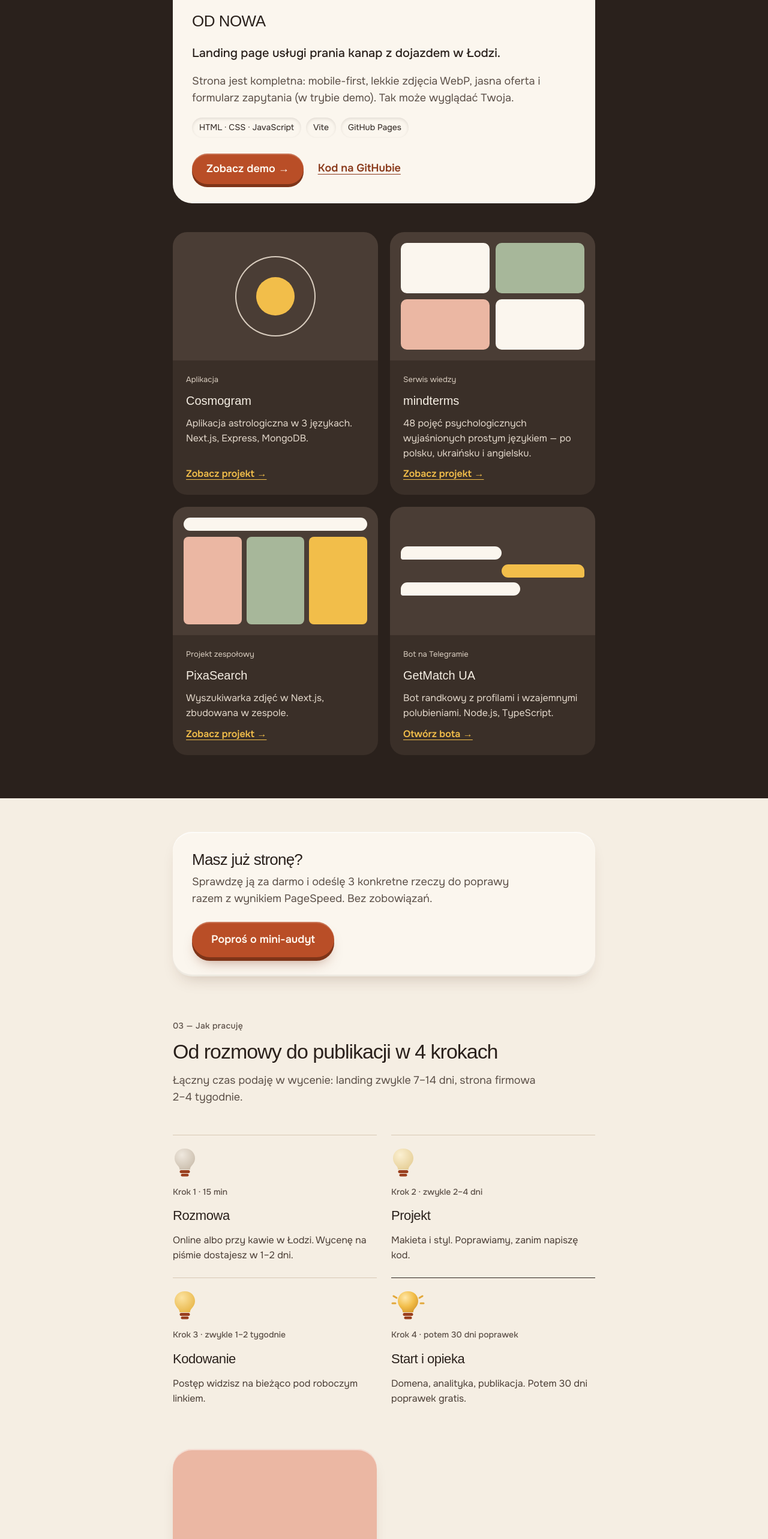
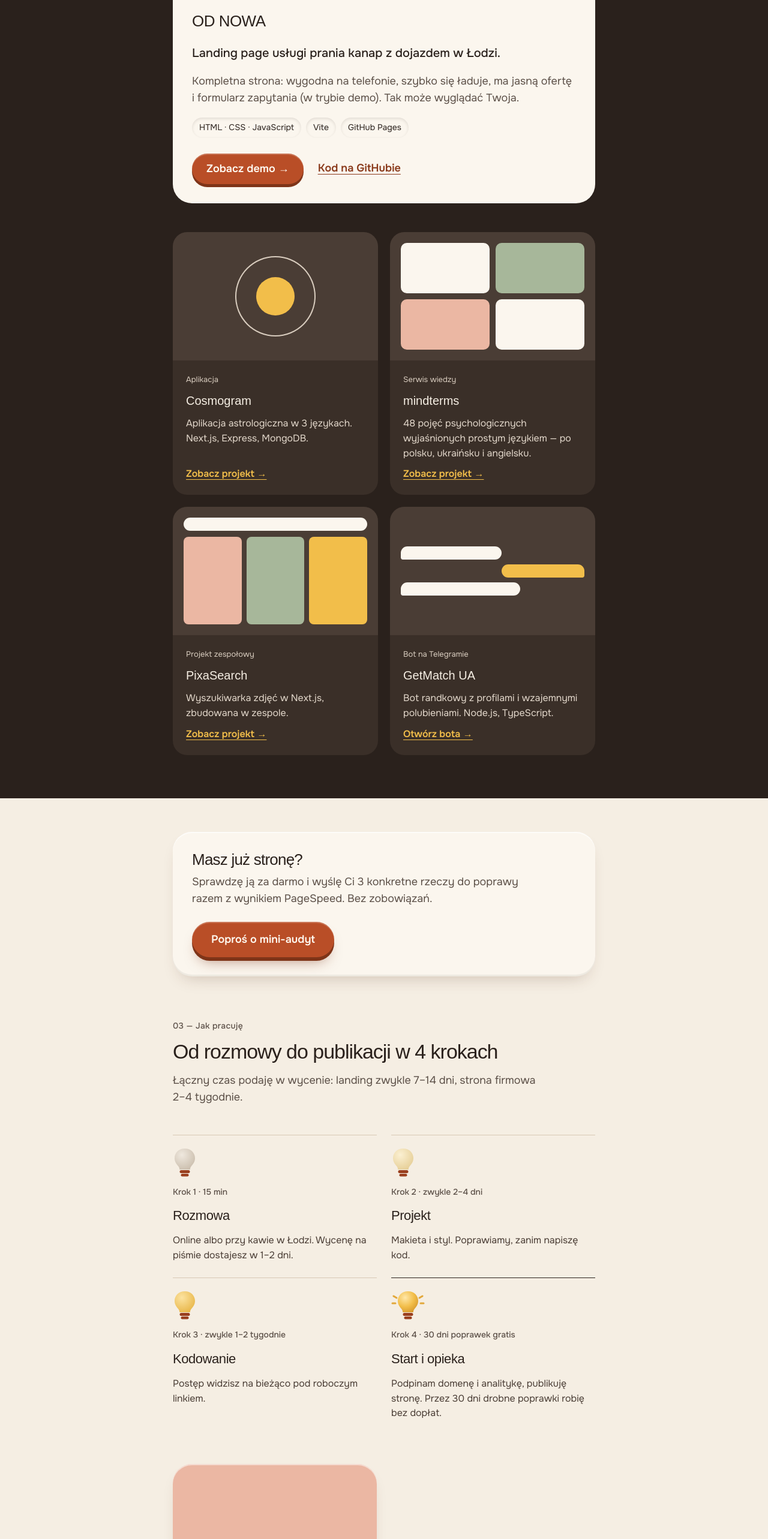
Before and after one commit to romanhavryliuk/web-z-pomyslem, a Next.js app: page / in a window 1280 px wide. Shown: the part 3820-6386 px from the top of the page at 60% size. Built offline with nearby package versions, Linux system fonts and the light colour scheme; a web font is replaced by a local one.

Commit message:
chore: content polish and non-breaking spaces

```diff
--- a/src/components/ServiceCard/ServiceCard.tsx
+++ b/src/components/ServiceCard/ServiceCard.tsx
@@ -1,4 +1,4 @@
-import type { services } from '@/content/pl';
+import { contact, type services } from '@/content/pl';
 import { ServiceIllustration } from '@/components/ServiceIllustration';
 import css from './ServiceCard.module.css';
 
@@ -36,7 +36,7 @@ export const ServiceCard = ({
           <span className={css.price}>{service.price}</span>
           <span className={css.time}>{service.time}</span>
         </p>
-        <a href="#kontakt" className={css.link}>
+        <a href={`#${contact.id}`} className={css.link}>
           {service.cta}
         </a>
       </div>
--- a/src/content/pl.ts
+++ b/src/content/pl.ts
@@ -18,8 +18,6 @@ export const nav = {
     { label: 'FAQ', href: '#faq' },
   ],
   cta: { label: 'Wyceń projekt', href: '#kontakt' },
-  menuOpen: 'Otwórz menu',
-  menuClose: 'Zamknij menu',
 } as const;
 
 export const hero = {
@@ -64,7 +62,7 @@ export const servicesSection = {
   forWhomLabel: 'Dla kogo:',
 } as const;
 
-// id збігаються зі значеннями поля «usługa» у формі (lib/validation.ts).
+// id збігаються з id опцій поля «Czego potrzebujesz?» у contactForm.fields.services.
 export const services = [
   {
     id: 'landing',
@@ -77,7 +75,7 @@ export const services = [
       'Formularz z powiadomieniem na e-mail',
     ],
     price: 'od 800 zł',
-    time: '7–14 dni',
+    time: '7–14 dni',
     cta: 'Wyceń landing →',
   },
   {
@@ -91,7 +89,7 @@ export const services = [
       'Panel do edycji tekstów i zdjęć',
     ],
     price: 'od 2 500 zł',
-    time: '2–4 tygodnie',
+    time: '2–4 tygodnie',
     cta: 'Wyceń stronę →',
   },
   {
@@ -106,7 +104,7 @@ export const services = [
       'Przekierowania starych adresów',
     ],
     price: 'od 1 000 zł',
-    time: '1–3 tygodnie',
+    time: '1–3 tygodnie',
     cta: 'Wyceń redesign →',
   },
   {
@@ -121,7 +119,7 @@ export const services = [
       'Odpowiedzi na częste pytania',
     ],
     price: 'od 999 zł',
-    time: '1–3 tygodnie',
+    time: '1–3 tygodnie',
     cta: 'Wyceń bota →',
   },
 ] as const;
@@ -145,7 +143,7 @@ export const featuredProject = {
   title: 'OD NOWA',
   lead: 'Landing page usługi prania kanap z dojazdem w Łodzi.',
   description:
-    'Strona jest kompletna: mobile-first, lekkie zdjęcia WebP, jasna oferta i formularz zapytania (w trybie demo). Tak może wyglądać Twoja.',
+    'Kompletna strona: wygodna na telefonie, szybko się ładuje, ma jasną ofertę i formularz zapytania (w trybie demo). Tak może wyglądać Twoja.',
   tech: ['HTML · CSS · JavaScript', 'Vite', 'GitHub Pages'],
   demo: {
     label: 'Zobacz demo →',
@@ -209,40 +207,40 @@ export const projects = [
 
 export const audit = {
   title: 'Masz już stronę?',
-  text: 'Sprawdzę ją za darmo i odeślę 3 konkretne rzeczy do poprawy razem z wynikiem PageSpeed. Bez zobowiązań.',
-  // Кнопка веде до форми і відмічає там «Mini-audyt».
-  cta: { label: 'Poproś o mini-audyt', href: '#kontakt', service: 'audyt' },
+  text: 'Sprawdzę ją za darmo i wyślę Ci 3 konkretne rzeczy do poprawy razem z wynikiem PageSpeed. Bez zobowiązań.',
+  // Поки веде лише до форми; автоматичне відмічання «Mini-audyt» — окрема задача.
+  cta: { label: 'Poproś o mini-audyt', href: '#kontakt' },
 } as const;
 
 export const processSection = {
   id: 'proces',
   eyebrow: '03 — Jak pracuję',
   title: 'Od rozmowy do publikacji w 4 krokach',
-  lead: 'Łączny czas podaję w wycenie: landing zwykle 7–14 dni, strona firmowa 2–4 tygodnie.',
+  lead: 'Łączny czas podaję w wycenie: landing zwykle 7–14 dni, strona firmowa 2–4 tygodnie.',
   steps: [
     {
       id: 'rozmowa',
-      label: 'Krok 1 · 15 min',
+      label: 'Krok 1 · 15 min',
       title: 'Rozmowa',
-      text: 'Online albo przy kawie w Łodzi. Wycenę na piśmie dostajesz w 1–2 dni.',
+      text: 'Online albo przy kawie w Łodzi. Wycenę na piśmie dostajesz w 1–2 dni.',
     },
     {
       id: 'projekt',
-      label: 'Krok 2 · zwykle 2–4 dni',
+      label: 'Krok 2 · zwykle 2–4 dni',
       title: 'Projekt',
       text: 'Makieta i styl. Poprawiamy, zanim napiszę kod.',
     },
     {
       id: 'kodowanie',
-      label: 'Krok 3 · zwykle 1–2 tygodnie',
+      label: 'Krok 3 · zwykle 1–2 tygodnie',
       title: 'Kodowanie',
       text: 'Postęp widzisz na bieżąco pod roboczym linkiem.',
     },
     {
       id: 'start',
-      label: 'Krok 4 · potem 30 dni poprawek',
+      label: 'Krok 4 · 30 dni poprawek gratis',
       title: 'Start i opieka',
-      text: 'Domena, analityka, publikacja. Potem 30 dni poprawek gratis.',
+      text: 'Podpinam domenę i analitykę, publikuję stronę. Przez 30 dni drobne poprawki robię bez dopłat.',
     },
   ],
 } as const;
@@ -285,7 +283,7 @@ export const faq = [
     id: 'czas',
     question: 'Ile trwa stworzenie strony?',
     answer:
-      'Landing page zwykle 7–14 dni, strona firmowa 2–4 tygodnie. Termin zapisujemy w wycenie.',
+      'Landing page zwykle 7–14 dni, strona firmowa 2–4 tygodnie. Termin zapisujemy w wycenie.',
   },
   {
     id: 'google',
@@ -435,7 +433,7 @@ export const footer = {
     },
   ],
   copyright:
-    '© 2026 web z pomysłem — szybkie strony i boty na Telegramie dla małych firm z Łodzi, robione przez jedną osobę.',
+    '© 2026 web z pomysłem — szybkie strony i boty na Telegramie dla małych firm z Łodzi.',
   // Сторінки cookies немає: сайт нічого не зберігає на пристрої (ст. 399 PKE).
   // Повернути посилання, якщо з'явиться аналітика, карти чи вбудоване відео.
   legalLinks: [
```
